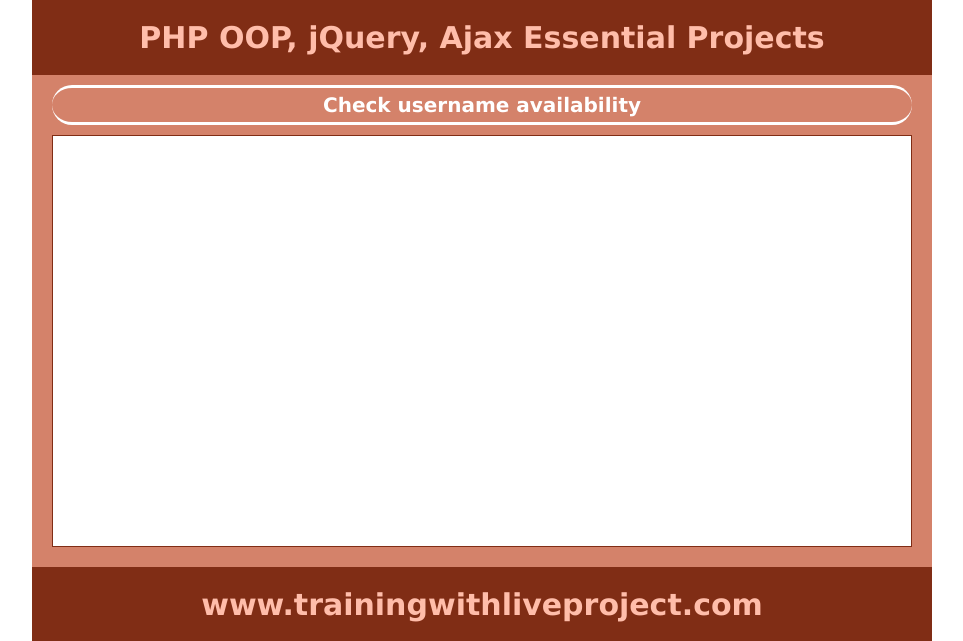
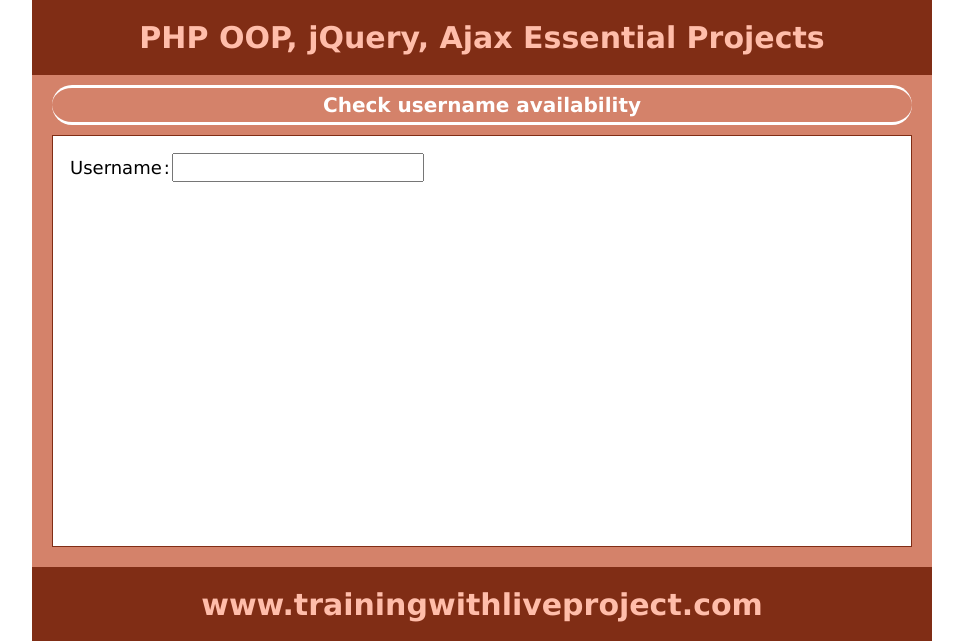
Before and after one commit to afsar-uddin/php-ajax-mysql, a PHP site: page /user.php in a window 1280 px wide. Shown: the top 641 px of the page, without its empty margins (158-1121 px from the left). Run offline with PHP 8.4, Linux system fonts and the light colour scheme.

Commit message:
username availabiltiy checked in database

```diff
--- a/classes/Project.php
+++ b/classes/Project.php
@@ -8,6 +8,23 @@ class Project{
 		$this->db = new Database();
 	}
 
+	public function checkusername($username) {
+		$query = "SELECT * FROM tbl_user WHERE username = '$username'";
+		$getUser = $this->db->select($query);
+
+		if($username == "") {
+			echo '<span class="error">Enter username please!</span>';
+			exit();
+		} elseif($getUser) {
+			echo "<span class='error'><b>$username</b> not available.</span>";
+			exit();
+		} else {
+			echo "<span class='success'><b>$username</b> username is available.</span>";
+			exit();
+		}
+
+	}
+
 
 }
 ?>
--- a/js/main.js
+++ b/js/main.js
@@ -1,3 +1,14 @@
 $(document).ready(function(){
-
- });
+    $('#username').blur(function() {
+        var username = $(this).val();
+            $.ajax({
+                url: "check/checkuser.php",
+                method: "POST",
+                data: {username:username},
+                dataType: "text",
+                success: function(data) {
+                    $('#userstatus').html(data);
+                }
+            })
+    })
+});
--- a/user.php
+++ b/user.php
@@ -1,6 +1,17 @@
 <?php include 'inc/header.php'; ?>
 <h2>Check username availability</h2>
 <div class="content">
-
+    <form action="" method="post">
+        <table>
+            <tr>
+                <td>Username</td>
+                <td>:</td>
+                <td>
+                    <input type="text" name="username" id="username" />
+                </td>
+            </tr>
+        </table>
+        <div id="userstatus"></div>
+    </form>
 </div>
 <?php include 'inc/footer.php'; ?>
```
Also changed, not shown: check/checkuser.php (added, +9 -0 lines).
